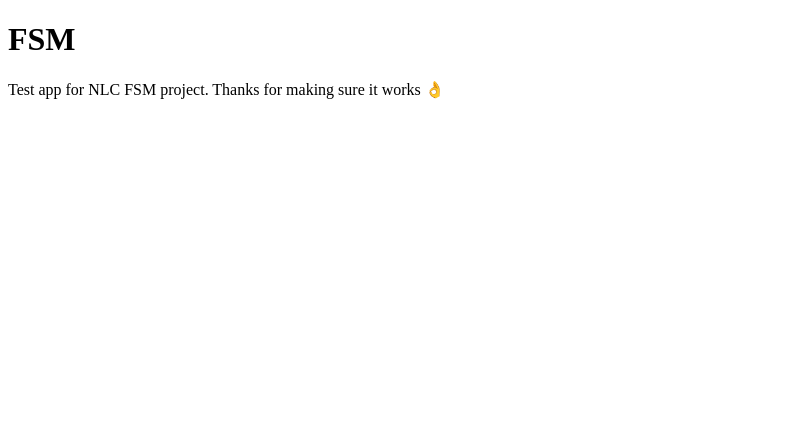
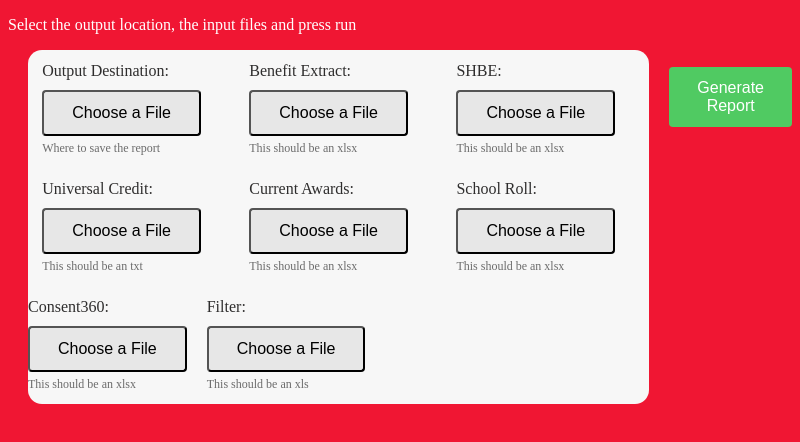
Before and after one commit to WeAreSnook/fsm-app, an Electron app: page index.html in a window 800 px wide. Drawn offline with Linux system fonts and the light colour scheme.

Commit message:
Add initial style and dialog

```diff
--- /dev/null
+++ b/css/styles.css
@@ -0,0 +1,75 @@
+body {
+  background-color: rgb(240, 22, 51);
+}
+
+h1,
+p {
+  color: white;
+}
+
+.container {
+  margin-top: 12px;
+  margin-bottom: 12px;
+  display: flex;
+  flex-direction: row;
+}
+
+button {
+  font-size: 16px;
+  background-color: #e7e7e7;
+  color: black;
+  padding: 12px 28px;
+  text-align: center;
+  text-decoration: none;
+  display: inline-block;
+  border-radius: 4px;
+  margin-top: 5px;
+  margin-bottom: 5px;
+  max-width: 200px;
+}
+
+.run {
+  background-color: rgb(80, 202, 98);
+  color: white;
+  border: none;
+}
+
+.inputs {
+  display: flex;
+  flex-wrap: wrap;
+  justify-content: space-around;
+  margin-right: 20px;
+  margin-left: 20px;
+  background-color: rgb(247, 247, 247);
+  border-radius: 14px;
+}
+.inputs::after {
+  content: '';
+  flex: auto;
+}
+
+.input {
+  margin-top: 12px;
+  margin-bottom: 12px;
+  margin-right: 20px;
+  display: flex;
+  flex-direction: column;
+}
+
+.label {
+  font-size: 16px;
+  color: rgba(18, 17, 17, 0.879);
+  margin-bottom: 5px;
+}
+
+.hint {
+  font-size: 12px;
+  color: rgba(48, 48, 48, 0.701);
+}
+
+.controls {
+  margin-top: 12px;
+  margin-bottom: 12px;
+  display: flex;
+  flex-direction: column;
+}
--- a/index.html
+++ b/index.html
@@ -1,13 +1,91 @@
 <!DOCTYPE html>
 <html>
   <head>
-    <meta charset="UTF-8">
-    <title>FSM</title>
+    <meta charset="UTF-8" />
+    <title>Free School Meals</title>
     <!-- https://electronjs.org/docs/tutorial/security#csp-meta-tag -->
-    <meta http-equiv="Content-Security-Policy" content="script-src 'self' 'unsafe-inline';" />
+    <meta
+      http-equiv="Content-Security-Policy"
+      content="script-src 'self' 'unsafe-inline';"
+    />
+    <link rel="stylesheet" type="text/css" href="./css/styles.css" />
   </head>
   <body>
-    <h1>FSM</h1>
-    <p>Test app for NLC FSM project. Thanks for making sure it works 👌</p>
+    <p>Select the output location, the input files and press run</p>
+
+    <div class="container">
+      <div class="inputs">
+        <div class="input">
+          <span class="label">Output Destination:</span>
+          <button id="pickFile" type="button" class="btn">
+            Choose a File
+          </button>
+          <span class="hint">Where to save the report</span>
+        </div>
+
+        <div class="input">
+          <span class="label">Benefit Extract:</span>
+          <button id="pickFile" type="button" class="btn">
+            Choose a File
+          </button>
+          <span class="hint">This should be an xlsx</span>
+        </div>
+
+        <div class="input">
+          <span class="label">SHBE:</span>
+          <button id="pickFile" type="button" class="btn">
+            Choose a File
+          </button>
+          <span class="hint">This should be an xlsx</span>
+        </div>
+
+        <div class="input">
+          <span class="label">Universal Credit:</span>
+          <button id="pickFile" type="button" class="btn">
+            Choose a File
+          </button>
+          <span class="hint">This should be an txt</span>
+        </div>
+
+        <div class="input">
+          <span class="label">Current Awards:</span>
+          <button id="pickFile" type="button" class="btn">
+            Choose a File
+          </button>
+          <span class="hint">This should be an xlsx</span>
+        </div>
+
+        <div class="input">
+          <span class="label">School Roll:</span>
+          <button id="pickFile" type="button" class="btn">
+            Choose a File
+          </button>
+          <span class="hint">This should be an xlsx</span>
+        </div>
+
+        <div class="input">
+          <span class="label">Consent360:</span>
+          <button id="pickFile" type="button" class="btn">
+            Choose a File
+          </button>
+          <span class="hint">This should be an xlsx</span>
+        </div>
+
+        <div class="input">
+          <span class="label">Filter:</span>
+          <button id="pickFile" type="button" class="btn">
+            Choose a File
+          </button>
+          <span class="hint">This should be an xls</span>
+        </div>
+      </div>
+
+      <div class="controls">
+        <button id="run" type="button" class="btn run">
+          Generate Report
+        </button>
+      </div>
+    </div>
+    <script src="./index.js"></script>
   </body>
 </html>
--- /dev/null
+++ b/index.js
@@ -0,0 +1,5 @@
+const { ipcRenderer } = require('electron')
+
+document.getElementById('pickFile').addEventListener('click', () => {
+  ipcRenderer.send('pick-file')
+})
--- a/package.json
+++ b/package.json
@@ -30,5 +30,6 @@
   ],
   "directories": {
     "buildResources": "public"
-  }
+  },
+  "dependencies": {}
 }
```
Also changed, not shown: main.js (+17 -3 lines).
